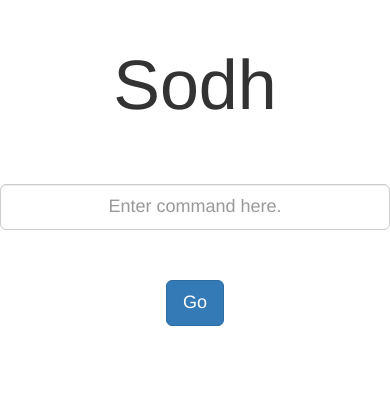
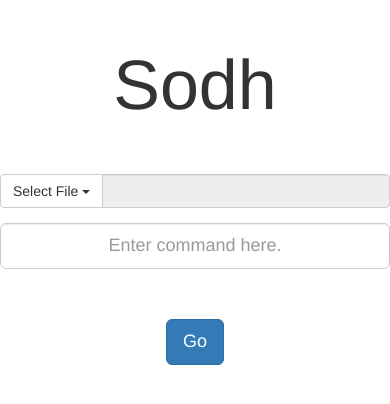
Before and after one commit to sodh/sodh, a Django app: page / in a window 390 px wide. Shown: the top 404 px of the page. Run offline with Django 3.2, Linux system fonts and the light colour scheme; some libraries are stand-ins or nearby versions.

Commit message:
Added a select file button

```diff
--- a/website/static/css/style.css
+++ b/website/static/css/style.css
@@ -1,11 +1,12 @@
 #inputbox{
-    margin-top: 50px;
+    margin-top: 10px;
     margin-bottom: 50px;
     text-align: center;
 }
 
 #sodhlogo{
     margin-top: 13%;
+    margin-bottom: 50px;
     text-align: center;
      font-size: 500%;
 }
--- a/website/templates/pages/index.html
+++ b/website/templates/pages/index.html
@@ -4,13 +4,37 @@
 
 <div class="container">
     <h1 id="sodhlogo">Sodh</h1>
+
     <div class="row">
         <form role="form">
-                <div class="form-group">
-                    {# <label for="code">Search</label> #}
-                    <input id="inputbox" class="form-control input-lg vertical-center" placeholder = "Enter command here." type="text">
-                </div>
-                <div class="span7 text-center"><button type="submit" class="btn btn-default btn-primary btn-lg">Go</button></div>
+{# file dropdown #}
+            <div class="form-group">
+                <div class="row">
+                  <div class="col-md-4 col-md-offset-4">
+                    <div class="input-group">
+                      <div class="input-group-btn">
+                        <button type="button" class="btn btn-default dropdown-toggle" data-toggle="dropdown" aria-expanded="false">Select File <span class="caret"></span></button>
+                        <ul class="dropdown-menu" role="menu">
+                          <li><a href="#">Nepal Census</a></li>
+                          <li><a href="#">HSEB Result</a></li>
+                          <li><a href="#">Cancer Statistics</a></li>
+                          {# <li class="divider"></li> #}
+                          <li><a href="#">Export Statistics</a></li>
+                        </ul>
+                      </div><!-- /btn-group -->
+                      <input type="text" class="form-control" aria-label="..." disabled>
+                    </div><!-- /input-group -->
+                  </div><!-- /.col-lg-6 -->
+                </div><!-- /.row -->
+            </div>
+
+{# large input box #}
+            <div class="form-group">
+                <input id="inputbox" class="form-control input-lg vertical-center" placeholder = "Enter command here." type="text">
+            </div>
+
+{# go button #}
+            <div class="span7 text-center"><button type="submit" class="btn btn-default btn-primary btn-lg">Go</button></div>
         </form>
     </div>
 </div>
```
Also changed, not shown: website/pages/forms.py (added).
